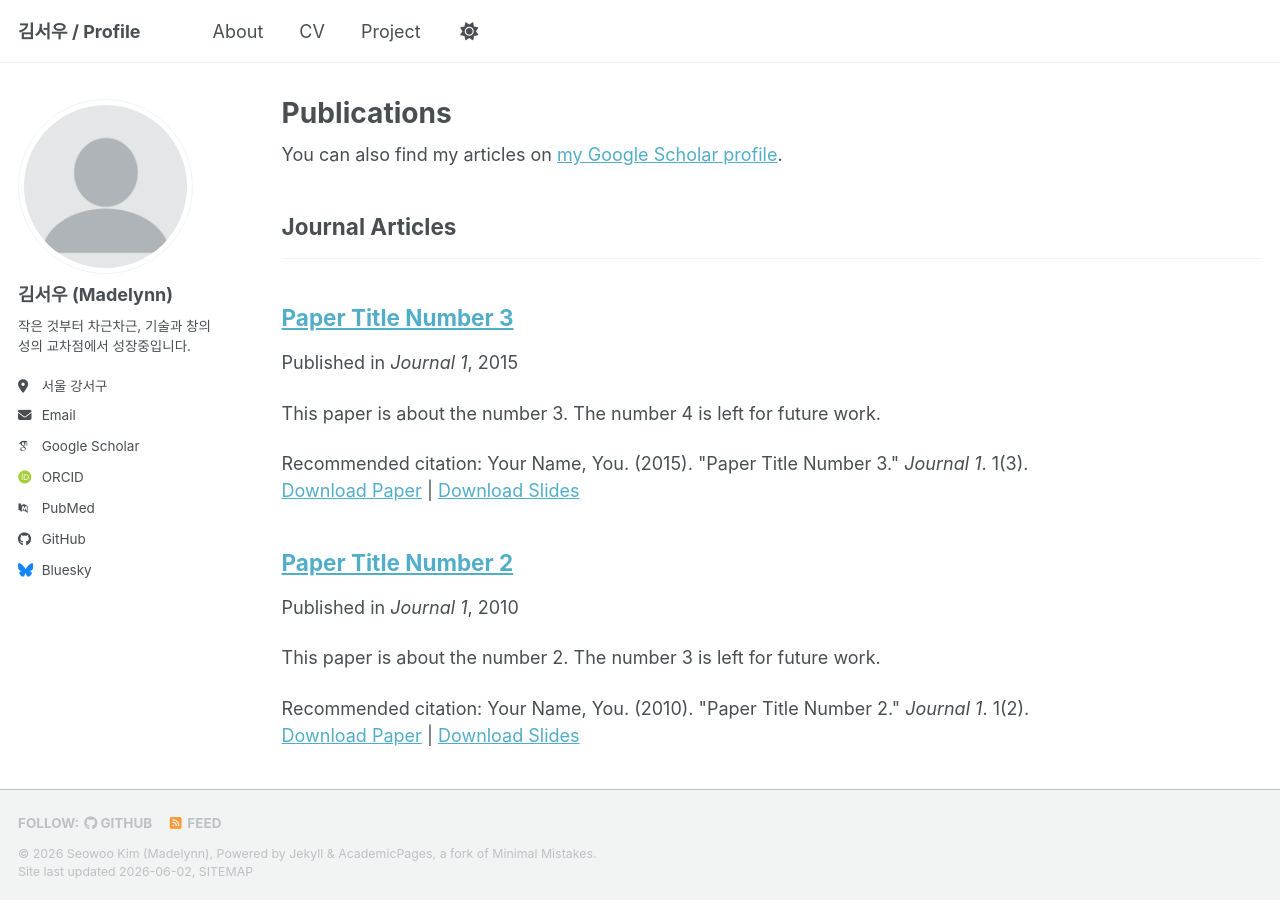
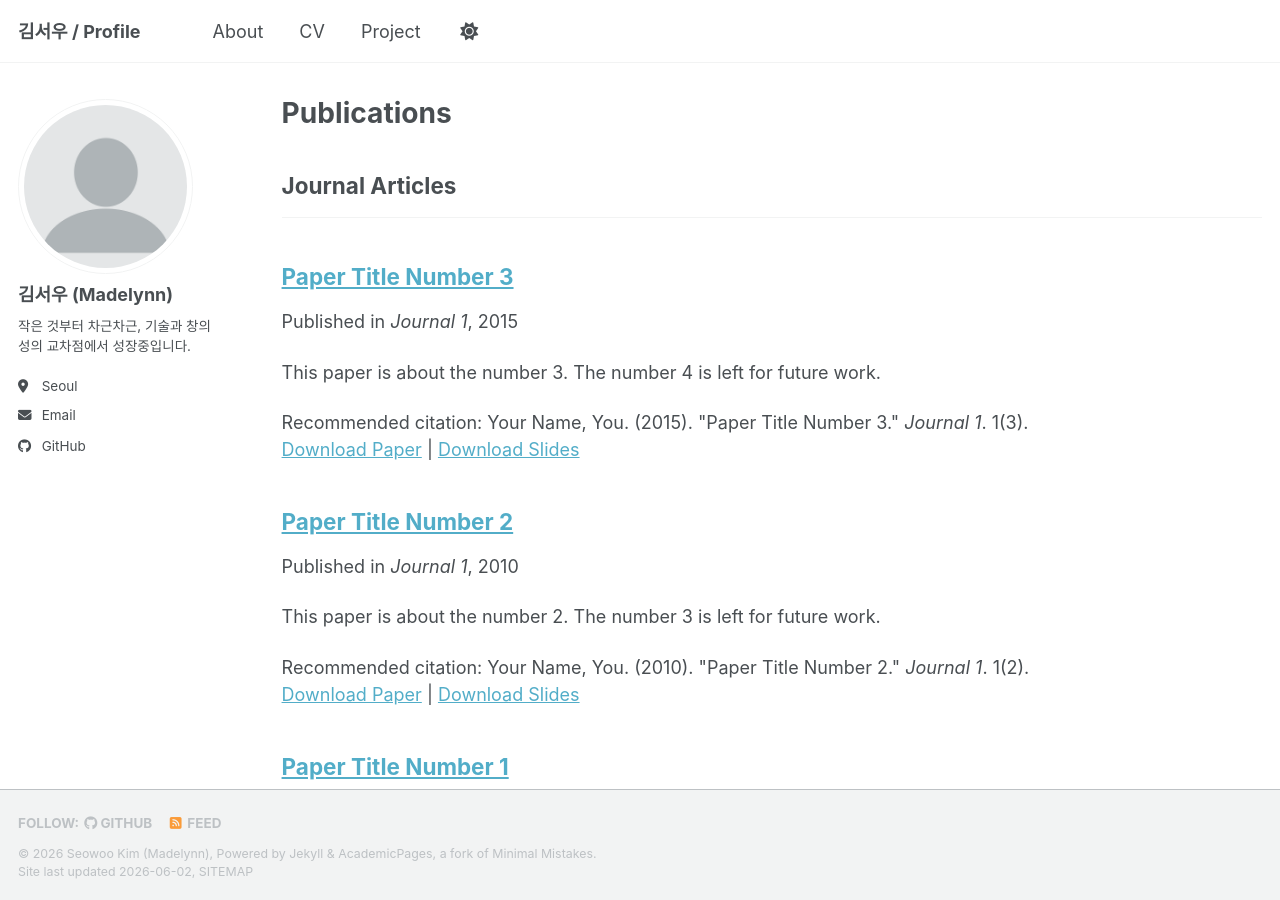
Before and after one commit to seowoo92/seowoo92.github.io, a Jekyll site: the page built from _pages/publications.html, in a window 1280 px wide and 900 px high. Built offline with Jekyll 4.4.1, drawn with Linux system fonts in a browser that asks for light colours; some web fonts are replaced; a script bundle is joined from its source files by our own code; library files that are not in the unit come from our copies.

Commit message:
Update location to Seoul and clean up sidebar links
Co-Authored-By: Claude Sonnet 4.6 <noreply@anthropic.com>

```diff
--- a/_config.yml
+++ b/_config.yml
@@ -26,24 +26,24 @@ author:
   name             : "김서우 (Madelynn)"
   pronouns         :
   bio              : "작은 것부터 차근차근, 기술과 창의성의 교차점에서 성장중입니다."
-  location         : "서울 강서구"
+  location         : "Seoul"
   employer         :
   uri              :
   email            : "seowoo92@gmail.com"
 
   # Academic websites
-  academia         : # URL
-  arxiv            : # URL - Update with the correct link to your profile
-  googlescholar    : "https://scholar.google.com/citations?user=PS_CX0AAAAAJ"
-  inspire-hep      : # URL
-  impactstory      : # URL
-  orcid            : "https://orcid.org/yourorcidurl"
-  semantic         : # URL
-  ssrn             : # URL
-  pubmed           : "https://www.ncbi.nlm.nih.gov/pubmed/?term=john+snow"
-  researchgate     : # URL
-  scopus           : # URL
-  zotero           : # URL
+  academia         :
+  arxiv            :
+  googlescholar    :
+  inspire-hep      :
+  impactstory      :
+  orcid            :
+  semantic         :
+  ssrn             :
+  pubmed           :
+  researchgate     :
+  scopus           :
+  zotero           :
 
 
   # Repositories and software development
@@ -56,7 +56,7 @@ author:
 
   # Social media
   artstation       : # Username
-  bluesky          : "bsky.app" # Replace this with you Bluesky username
+  bluesky          :
   facebook         : # Username
   flickr           : # Username
   foursquare       : # Username
```
